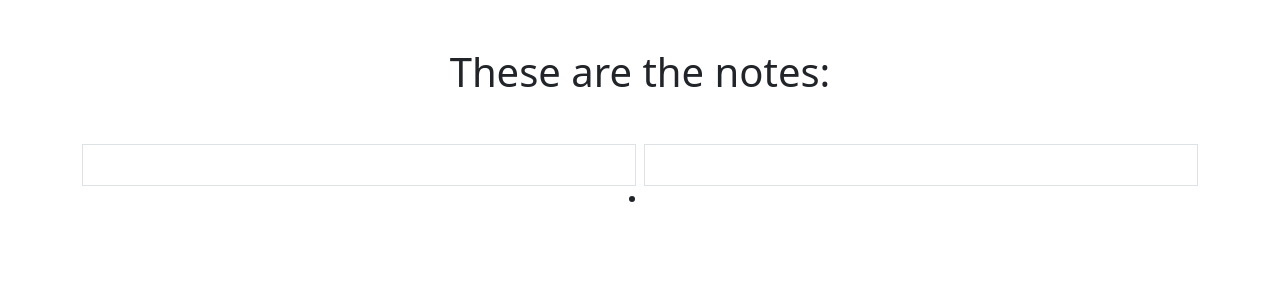
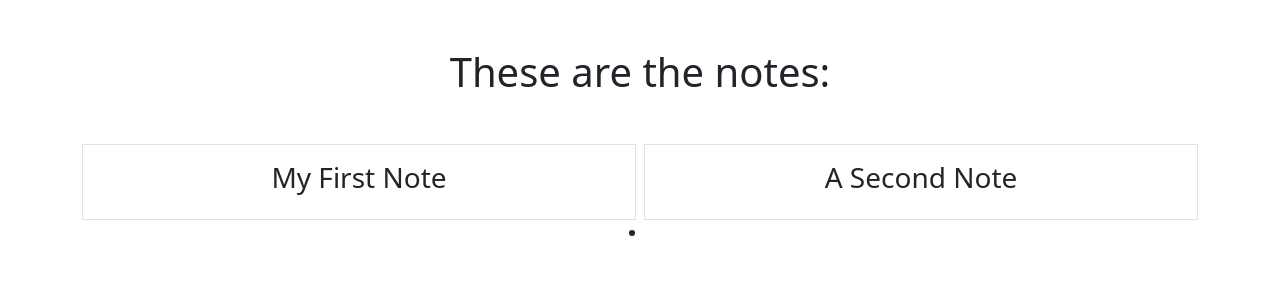
Before and after one commit to Eliasgichonge/SMARTNOTE, a Django app: page /smart/ in a window 1280 px wide. Shown: the top 300 px of the page. Run offline with Django 5.2, Linux system fonts and the light colour scheme; data comes from the database, SQL or seed files in the repository.

```diff
--- a/notes/templates/notes/notes_list.html
+++ b/notes/templates/notes/notes_list.html
@@ -6,7 +6,7 @@
        {% for note in notes %}
        <div class="col">
            <div class="p-3 border">
-                <h3></h3>
+                <h3>{{note.title}}</h3>
            </div>
        </div>
        {% endfor %}
@@ -14,7 +14,7 @@
 
 
 
-         <li class="note-li">{{note.title}}</li>
+         <li class="note-li"></li>
 
 
 
```
